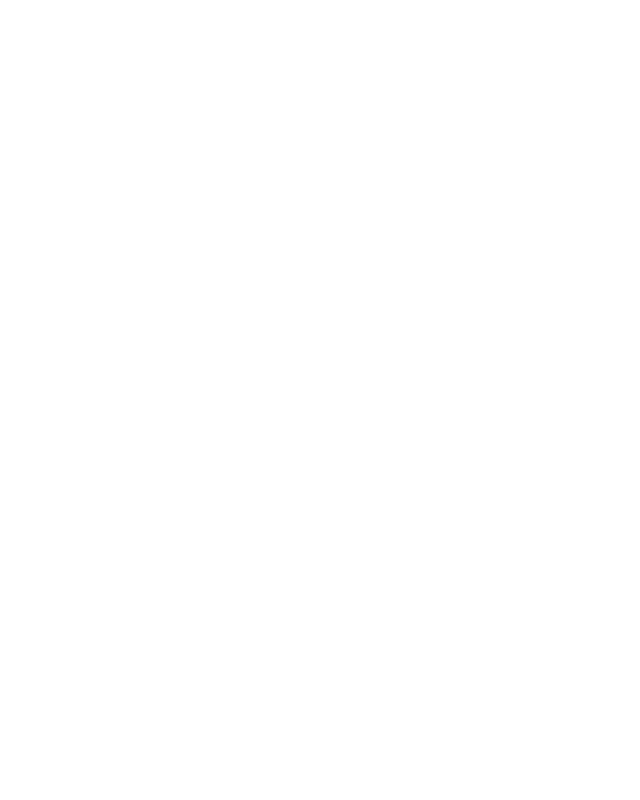
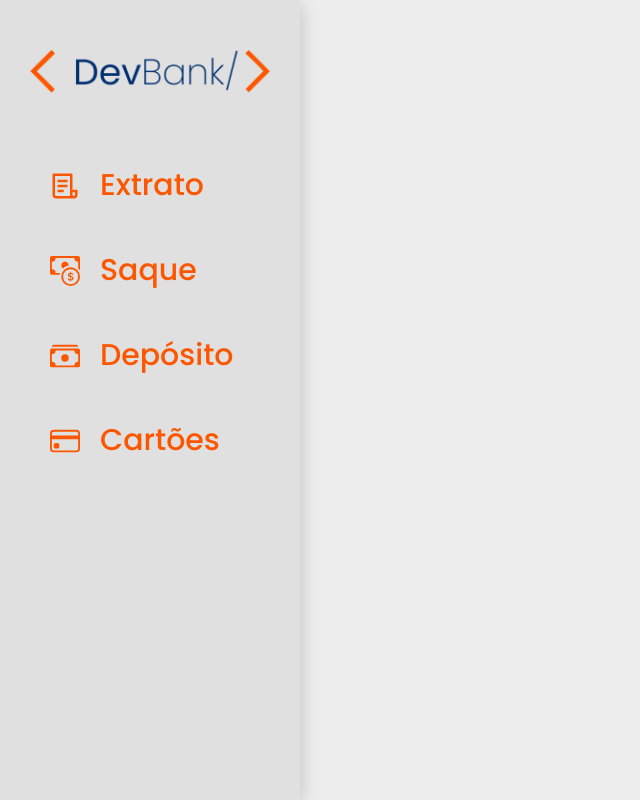
Before and after one commit to iury-assuncao/dev-bank, a React (Create React App) app: page /dashboard in a window 1280 px wide. Before the commit this address had no page. Shown: the whole page, without its empty margins (0-640 px from the left). Built offline with nearby package versions, Linux system fonts and the light colour scheme.

Commit message:
Criando pagina de dashboard e colocando variaveis globais

```diff
--- a/src/App.css
+++ b/src/App.css
@@ -1,5 +1,15 @@
 @import url('https://fonts.googleapis.com/css2?family=Poppins:wght@200;300;400;500;600;700&display=swap%27');
 
+/*import global fonts*/
+:root{
+  --linear-blue:linear-gradient(211.13deg, #003070 12.54%, rgba(0, 48, 112, 0.62) 91.76%);
+  --linear-orange:linear-gradient(241.69deg, #FF5800 7.46%, rgba(252, 87, 0, 0.44) 156.38%);
+  --gray:#E0E0E0;
+  --white:#EDEDED;
+  --orange:#FC5700;
+  --blue:#003070;
+
+}
 *{
   padding:0;
   margin: 0;
--- /dev/null
+++ b/src/pages/Dashboard/dashboard.css
@@ -0,0 +1,6 @@
+.dashboard{
+    display: flex;
+    width: 100vw;
+    height: 100vh;
+    background-color: var(--white);
+}
--- /dev/null
+++ b/src/pages/Dashboard/index.jsx
@@ -0,0 +1,15 @@
+import Menu from "../../components/Menu";
+
+import "./dashboard.css";
+
+const Dashboard = () => {
+    return(
+        <div className="dashboard">
+            <Menu />
+        </div>
+    )
+
+}
+
+
+export default Dashboard;
--- a/src/routes/index.jsx
+++ b/src/routes/index.jsx
@@ -1,15 +1,17 @@
 import { Routes, Route } from "react-router-dom";
 
-import Login from "../pages/Login"
-import Register from "../pages/Register"
+import Login from "../pages/Login";
+import Register from "../pages/Register";
+import Dashboard from "../pages/Dashboard";
 
 function Rotas() {
     return (
         <Routes>
             <Route path="/" element={<Login />} />
             <Route path="/register" element={<Register />} />
+            <Route path="/dashboard" element={<Dashboard/>} />
         </Routes>
     )
 }
 
-export default Rotas
+export default Rotas;
```
Also changed, not shown: 1 other file (tests, documents, lock files or other folders).
